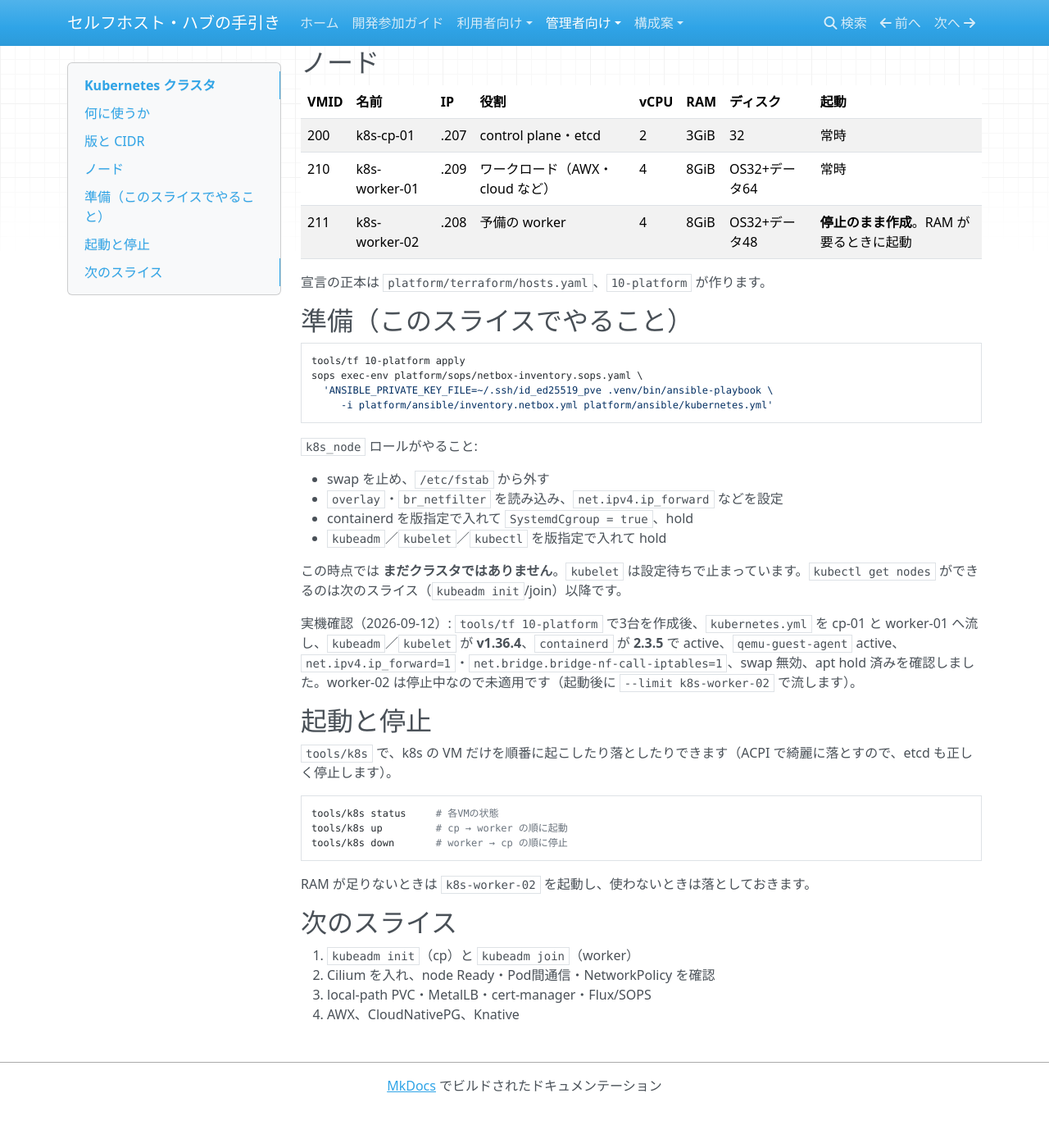
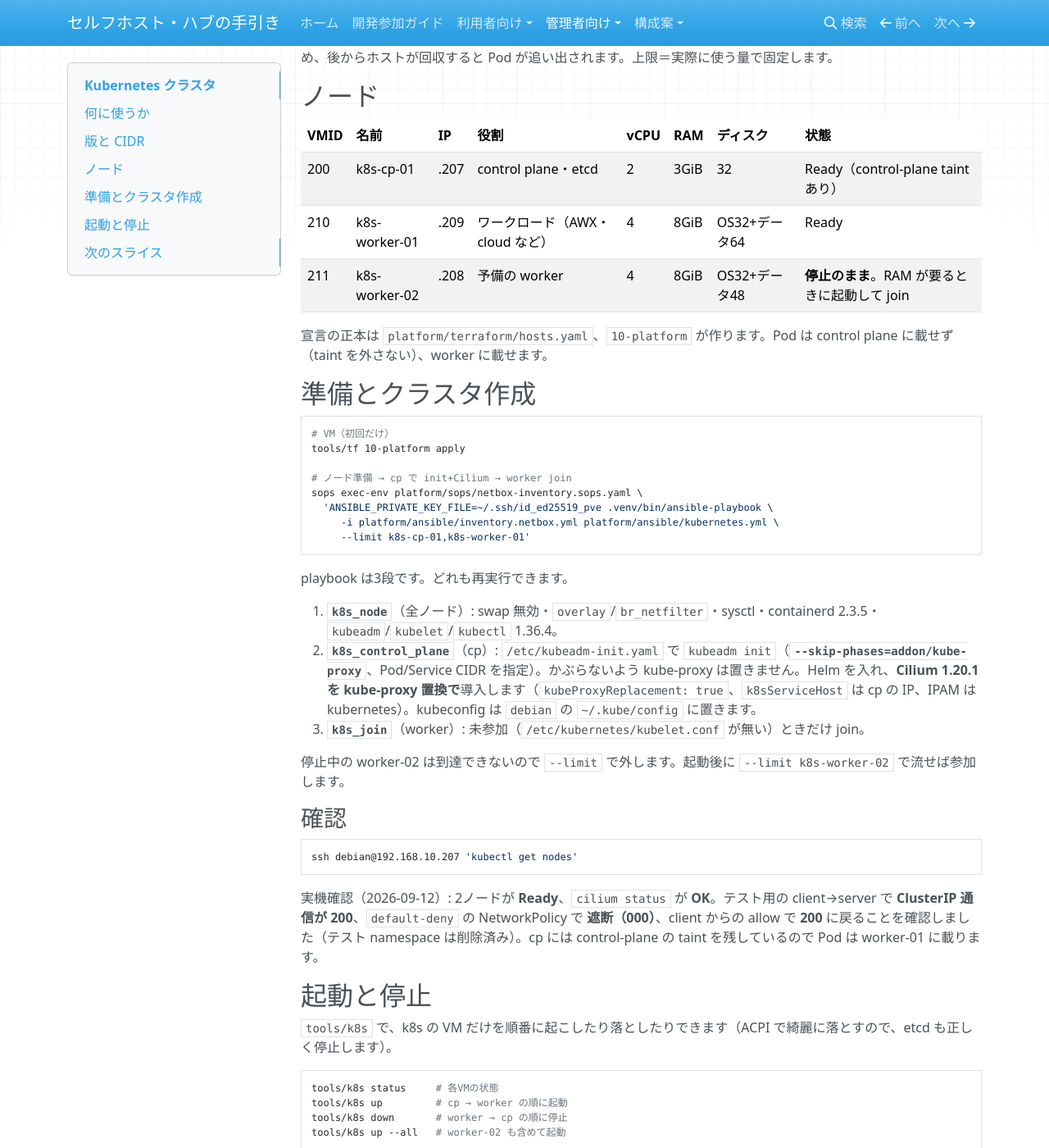
Before and after one commit to rurutheGeek/shake-cloud, an MkDocs documentation site: the page built from docs/operations/kubernetes.md, in a window 1280 px wide and 1400 px high, scrolled down 752 px. Shown: the whole window at 82% size. Built offline with MkDocs 1.6.1, drawn with Linux system fonts in a browser that asks for light colours; nearby versions of some CDN libraries; before the commit the page ends 2104 px from its top, so only the background shows below that; some of the changed text lies outside the part shown.

Commit message:
feat(k8s): kubeadm でクラスタを作り Cilium を入れる（スライス②）
cp で kubeadm init し、worker-01 を join。CNI は Cilium 1.20.1 を kube-proxy
置換で入れる。

- k8s-vars.yml: 版（K8s 1.36.4・containerd 2.3.5・Cilium 1.20.1・Helm 3.22.0）と
  CIDR を1か所へ集約。play ごとに vars_files で読み、role defaults は廃止。
- k8s_control_plane: kubeadm init（--skip-phases=addon/kube-proxy、Pod/Service
  CIDR 指定）→ kubeconfig 配置 → join トークン発行 → SHA256 検証付きで Helm を
  入れ、Cilium を kubeProxyReplacement と IPAM=kubernetes で導入。
- k8s_join: 未参加の worker だけ join。
- kubernetes.yml: 準備 → cp 作成 → join の3段。
- tests/test_kubernetes.py: 版と Cilium の kube-proxy 置換、playbook の3段を検査。
- docs: kubernetes.md をスライス②の実態へ、handover の表とロードマップを更新。

実機（2026-09-12）: cp-01 と worker-01 が Ready、cilium status OK。テスト Pod で
ClusterIP 200 → default-deny で遮断(000) → allow で 200 を確認（namespace は削除）。
worker-02 は停止のまま。

````diff
--- a/docs/operations/kubernetes.md
+++ b/docs/operations/kubernetes.md
@@ -1,6 +1,6 @@
 # Kubernetes クラスタ
 
-更新日: 2026-09-12。状態: **スライス①（宣言・VM作成・ノード準備）を実機で確認済み**。クラスタ本体（`kubeadm init`/join、Cilium）は次のスライス。
+更新日: 2026-09-12。状態: **スライス②（`kubeadm init`/join と Cilium）を実機で確認済み**。2ノードが Ready で、Pod間通信と NetworkPolicy が効いています。次は storage・MetalLB・cert-manager・Flux/SOPS。
 
 ## 何に使うか
 
@@ -10,13 +10,14 @@
 
 ## 版と CIDR
 
-版は `platform/ansible/roles/k8s_node/defaults/main.yml` が唯一の出所です。
+版は `platform/ansible/k8s-vars.yml` が唯一の出所です。
 
 | 項目 | 値 | 理由 |
 | --- | --- | --- |
 | Kubernetes | **1.36.4** | Cilium 1.20 が e2e で保証するのは 1.36 まで（1.37 は未対応） |
 | containerd | **2.3.5**（LTS） | Kubernetes 1.36 が対応。Docker の apt から版指定で入れる |
-| Cilium | 1.20.1（次のスライス） | kube-proxy 置換で使う予定 |
+| Cilium | **1.20.1** | **kube-proxy を置き換える**（Service も Cilium が担う） |
+| Helm | 3.22.0 | Cilium 導入に使う。cp に版指定＋SHA256 検証で入れる |
 | Pod CIDR | `10.244.0.0/16` | LAN `192.168.10.0/24`・クラウド用と重ならない |
 | Service CIDR | `10.96.0.0/12` | 同上 |
 
@@ -24,33 +25,42 @@
 
 ## ノード
 
-| VMID | 名前 | IP | 役割 | vCPU | RAM | ディスク | 起動 |
+| VMID | 名前 | IP | 役割 | vCPU | RAM | ディスク | 状態 |
 | --- | --- | --- | --- | --- | --- | --- | --- |
-| 200 | k8s-cp-01 | .207 | control plane・etcd | 2 | 3GiB | 32 | 常時 |
-| 210 | k8s-worker-01 | .209 | ワークロード（AWX・cloud など） | 4 | 8GiB | OS32+データ64 | 常時 |
-| 211 | k8s-worker-02 | .208 | 予備の worker | 4 | 8GiB | OS32+データ48 | **停止のまま作成**。RAM が要るときに起動 |
+| 200 | k8s-cp-01 | .207 | control plane・etcd | 2 | 3GiB | 32 | Ready（control-plane taint あり） |
+| 210 | k8s-worker-01 | .209 | ワークロード（AWX・cloud など） | 4 | 8GiB | OS32+データ64 | Ready |
+| 211 | k8s-worker-02 | .208 | 予備の worker | 4 | 8GiB | OS32+データ48 | **停止のまま**。RAM が要るときに起動して join |
 
-宣言の正本は `platform/terraform/hosts.yaml`、`10-platform` が作ります。
+宣言の正本は `platform/terraform/hosts.yaml`、`10-platform` が作ります。Pod は control plane に載せず（taint を外さない）、worker に載せます。
 
-## 準備（このスライスでやること）
+## 準備とクラスタ作成
 
 ```bash
+# VM（初回だけ）
 tools/tf 10-platform apply
+
+# ノード準備 → cp で init+Cilium → worker join
 sops exec-env platform/sops/netbox-inventory.sops.yaml \
   'ANSIBLE_PRIVATE_KEY_FILE=~/.ssh/id_ed25519_pve .venv/bin/ansible-playbook \
-     -i platform/ansible/inventory.netbox.yml platform/ansible/kubernetes.yml'
+     -i platform/ansible/inventory.netbox.yml platform/ansible/kubernetes.yml \
+     --limit k8s-cp-01,k8s-worker-01'
 ```
 
-`k8s_node` ロールがやること:
+playbook は3段です。どれも再実行できます。
 
-- swap を止め、`/etc/fstab` から外す
-- `overlay`・`br_netfilter` を読み込み、`net.ipv4.ip_forward` などを設定
-- containerd を版指定で入れて `SystemdCgroup = true`、hold
-- `kubeadm`／`kubelet`／`kubectl` を版指定で入れて hold
+1. **`k8s_node`**（全ノード）: swap 無効・`overlay`/`br_netfilter`・sysctl・containerd 2.3.5・`kubeadm`/`kubelet`/`kubectl` 1.36.4。
+2. **`k8s_control_plane`**（cp）: `/etc/kubeadm-init.yaml` で `kubeadm init`（**`--skip-phases=addon/kube-proxy`**、Pod/Service CIDR を指定）。かぶらないよう kube-proxy は置きません。Helm を入れ、**Cilium 1.20.1 を kube-proxy 置換で**導入します（`kubeProxyReplacement: true`、`k8sServiceHost` は cp の IP、IPAM は kubernetes）。kubeconfig は `debian` の `~/.kube/config` に置きます。
+3. **`k8s_join`**（worker）: 未参加（`/etc/kubernetes/kubelet.conf` が無い）ときだけ join。
 
-この時点では **まだクラスタではありません**。`kubelet` は設定待ちで止まっています。`kubectl get nodes` ができるのは次のスライス（`kubeadm init`/join）以降です。
+停止中の worker-02 は到達できないので `--limit` で外します。起動後に `--limit k8s-worker-02` で流せば参加します。
 
-実機確認（2026-09-12）: `tools/tf 10-platform` で3台を作成後、`kubernetes.yml` を cp-01 と worker-01 へ流し、`kubeadm`／`kubelet` が **v1.36.4**、`containerd` が **2.3.5** で active、`qemu-guest-agent` active、`net.ipv4.ip_forward=1`・`net.bridge.bridge-nf-call-iptables=1`、swap 無効、apt hold 済みを確認しました。worker-02 は停止中なので未適用です（起動後に `--limit k8s-worker-02` で流します）。
+### 確認
+
+```bash
+ssh debian@192.168.10.207 'kubectl get nodes'
+```
+
+実機確認（2026-09-12）: 2ノードが **Ready**、`cilium status` が **OK**。テスト用の client→server で **ClusterIP 通信が 200**、`default-deny` の NetworkPolicy で **遮断（000）**、client からの allow で **200** に戻ることを確認しました（テスト namespace は削除済み）。cp には control-plane の taint を残しているので Pod は worker-01 に載ります。
 
 ## 起動と停止
 
@@ -60,13 +70,13 @@
 tools/k8s status     # 各VMの状態
 tools/k8s up         # cp → worker の順に起動
 tools/k8s down       # worker → cp の順に停止
+tools/k8s up --all   # worker-02 も含めて起動
 ```
 
 RAM が足りないときは `k8s-worker-02` を起動し、使わないときは落としておきます。
 
 ## 次のスライス
 
-1. `kubeadm init`（cp）と `kubeadm join`（worker）
-2. Cilium を入れ、node Ready・Pod間通信・NetworkPolicy を確認
-3. local-path PVC・MetalLB・cert-manager・Flux/SOPS
-4. AWX、CloudNativePG、Knative
+1. 永続ストレージ（local-path PVC）・MetalLB の IP 範囲・cert-manager・Flux/SOPS
+2. AWX
+3. CloudNativePG（`database`）・Knative（`function`）
````
Also changed, not shown: docs/operations/handover.md (+4 -4 lines), 9 other files.
